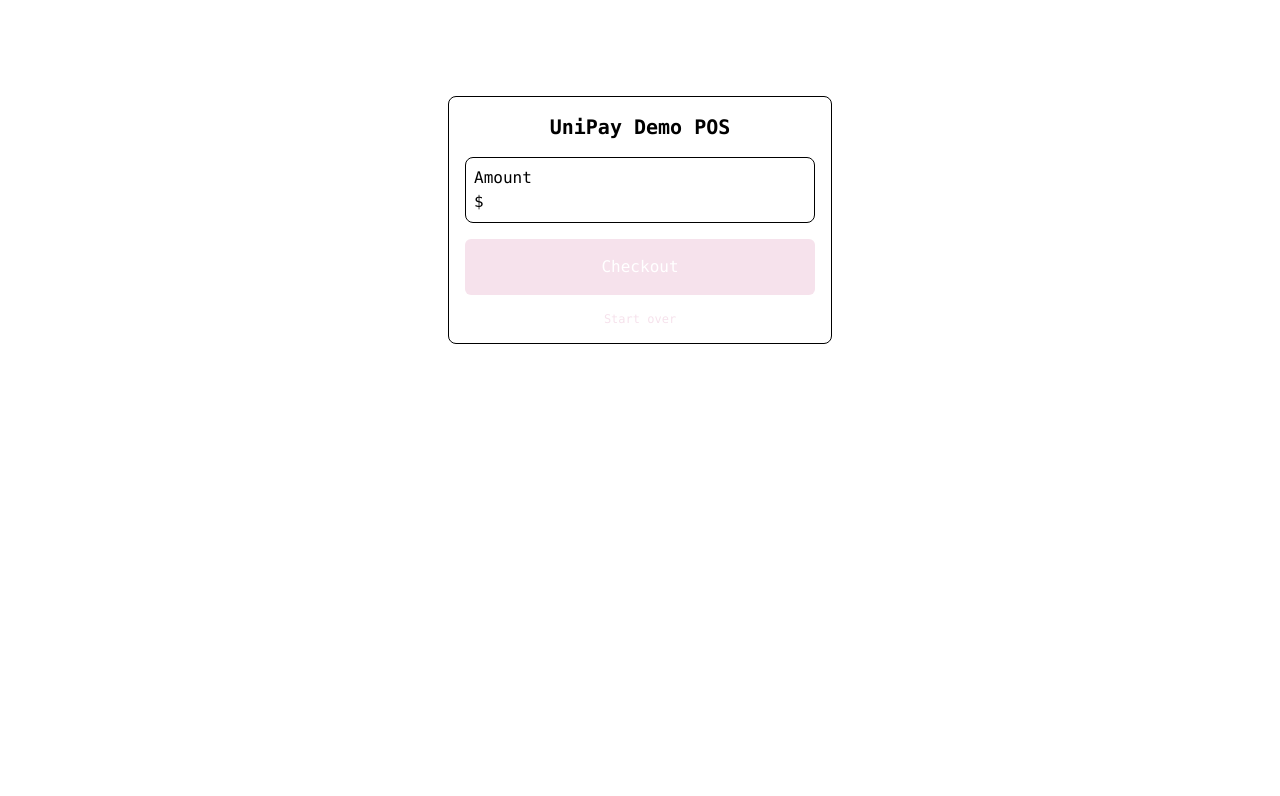
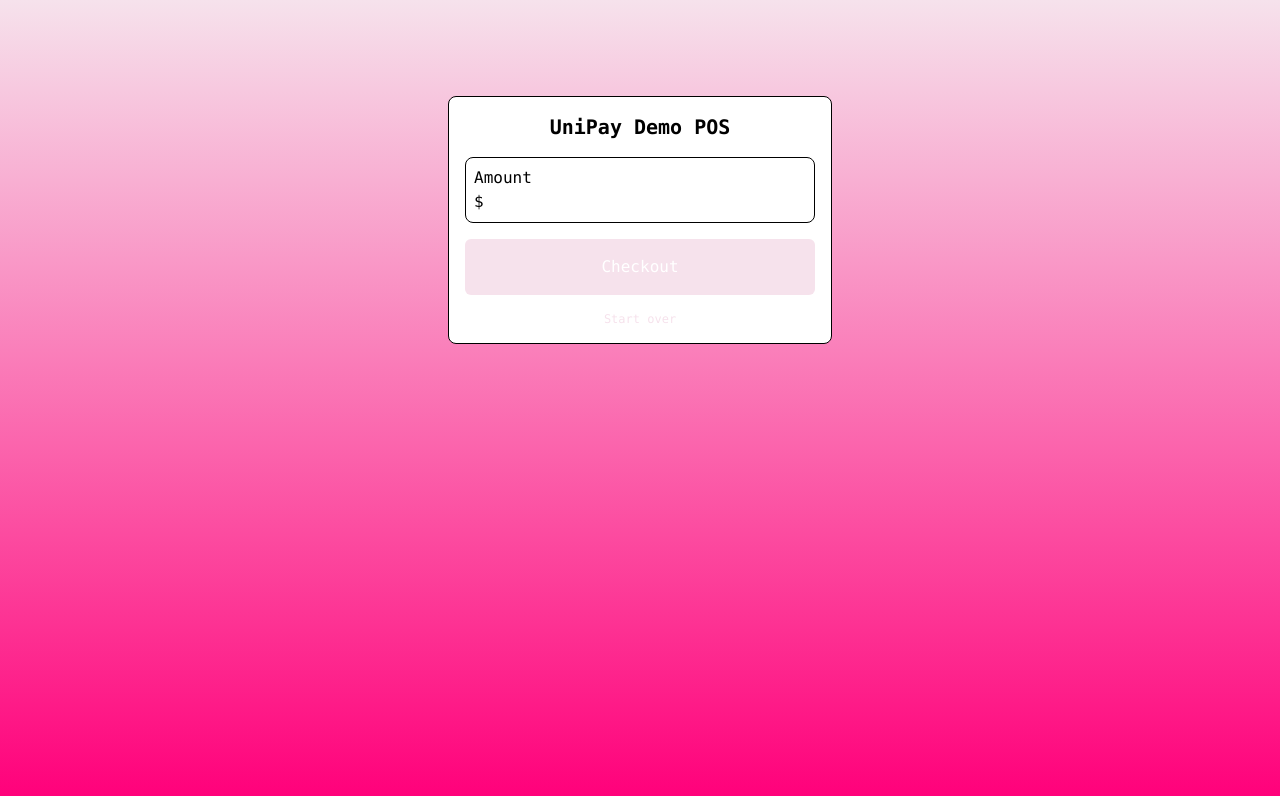
Before and after one commit to kiwilabs-xyz/unipay-demo-pos, a Next.js app: page / in a window 1280 px wide. Shown: the top 796 px of the page. Built offline with nearby package versions, Linux system fonts and the light colour scheme.

Commit message:
plug in qr code endpoint

```diff
--- a/src/pages/index.tsx
+++ b/src/pages/index.tsx
@@ -51,7 +51,7 @@ export default function Home() {
 
   return (
     <main className="flex min-h-screen flex-col items-center p-24 font-mono">
-      <div className="border border-black p-4 rounded-lg flex flex-col gap-4 w-96">
+      <div className="border border-black p-4 rounded-lg flex flex-col gap-4 w-96 bg-white">
         <div className="text-xl font-bold self-center">UniPay Demo POS</div>
         {confirmedAmount ? (
           <div className="text-center text-2xl font-bold">
@@ -107,20 +107,20 @@ function Payment({ amount }: { amount: string }) {
   const [status, setStatus] = useState(PaymentStatus.GeneratingQRCode);
   const [qrCode, setQRCode] = useState<string>();
   const [unipayId, setUnipayId] = useState<string>();
-  const [unipayStatus, setUnipayStatus] = useState<string>();
+  const [unipayWebhook, setUnipayWebhook] = useState<string>();
 
   // fetch QR code string and unipayId
   useEffect(() => {
     async function fetchQRCode() {
       try {
         const res = await fetch(`https://unipay-api-production.up.railway.app/qr?amount=${amount}`);
-        const { code } = await res.json();
-        console.log("code", code)
-        setQRCode(code)
+        const { qrCode, webhook } = await res.json();
+        setQRCode(qrCode)
+        setUnipayWebhook(webhook)
+        setStatus(PaymentStatus.AwaitingPayment)
       } catch (_) {
         setStatus(PaymentStatus.Error)
       }
-
     }
 
     fetchQRCode();
--- a/src/styles/globals.css
+++ b/src/styles/globals.css
@@ -2,6 +2,10 @@
 @tailwind components;
 @tailwind utilities;
 
+body {
+  background-image: linear-gradient(#F6E2EC, #FF007A);
+}
+
 button {
   cursor: pointer;
 }
```
